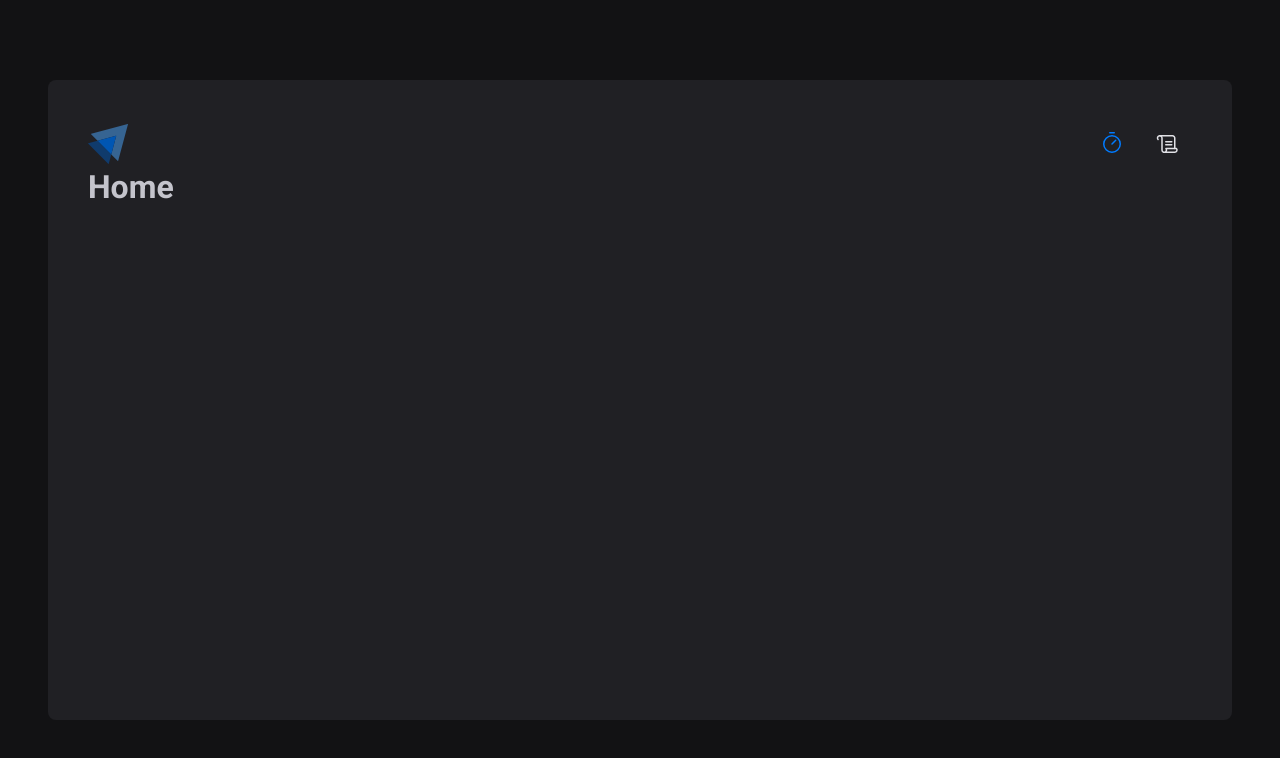
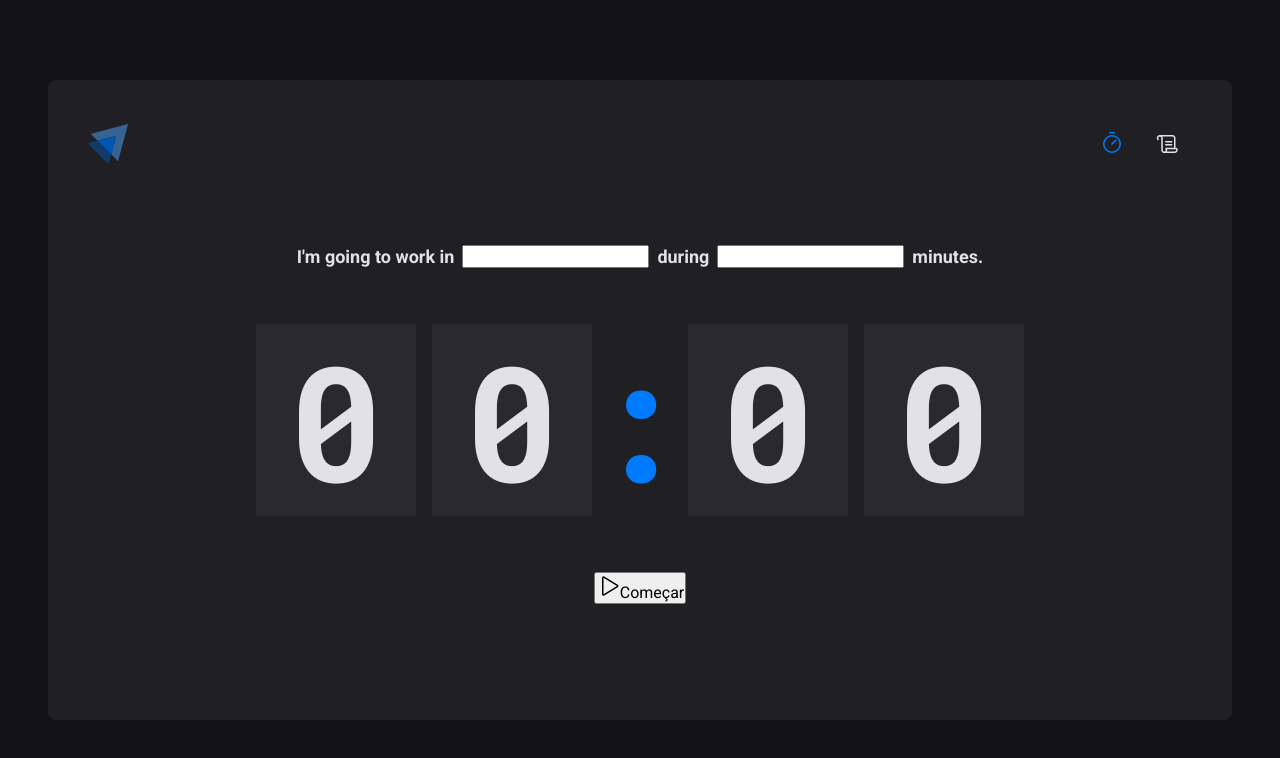
Before and after one commit to FelipeMMoraes/PomoTimer-React, a React (Vite) app: page / in a window 1280 px wide. Shown: the top 758 px of the page. Built offline with nearby package versions, Linux system fonts and the light colour scheme.

Commit message:
feat: HomePage

```diff
--- a/src/pages/Home.tsx
+++ /dev/null
@@ -1,3 +0,0 @@
-export function Home() {
-  return <h1>Home</h1>;
-}
--- /dev/null
+++ b/src/pages/Home/index.tsx
@@ -0,0 +1,38 @@
+import { Play } from "phosphor-react";
+import {
+  CountdownContainer,
+  FormContainer,
+  HomeContainer,
+  Separator,
+} from "./styles";
+
+export function Home() {
+  return (
+    <HomeContainer>
+      <form action="">
+        <FormContainer>
+          <label htmlFor="">I'm going to work in</label>
+          <input id="task" type="text" />
+
+          <label htmlFor="">during</label>
+          <input id="minutesAmount" type="number" />
+
+          <span>minutes.</span>
+        </FormContainer>
+
+        <CountdownContainer>
+          <span>0</span>
+          <span>0</span>
+          <Separator>:</Separator>
+          <span>0</span>
+          <span>0</span>
+        </CountdownContainer>
+
+        <button type="submit">
+          <Play size={24} />
+          Começar
+        </button>
+      </form>
+    </HomeContainer>
+  );
+}
--- /dev/null
+++ b/src/pages/Home/styles.ts
@@ -0,0 +1,54 @@
+import styled from "styled-components";
+
+export const HomeContainer = styled.main`
+  flex: 1;
+
+  display: flex;
+  flex-direction: column;
+  align-items: center;
+  justify-content: center;
+
+  form {
+    display: flex;
+    flex-direction: column;
+    align-items: center;
+    gap: 3.5rem;
+  }
+`;
+
+export const FormContainer = styled.div`
+  width: 100%;
+  display: flex;
+  align-items: center;
+  justify-content: center;
+  gap: 0.5rem;
+  color: ${(props) => props.theme["gray-100"]};
+  font-size: 1.125rem;
+  font-weight: bold;
+  flex-wrap: wrap;
+`;
+
+export const CountdownContainer = styled.div`
+  font-family: "Roboto Mono", monospace;
+  font-size: 10rem;
+  line-height: 8rem;
+  color: ${(props) => props.theme["gray-100"]};
+
+  display: flex;
+  gap: 1rem;
+
+  span {
+    background-color: ${(props) => props.theme["gray-700"]};
+    padding: 2rem;
+  }
+`;
+
+export const Separator = styled.div`
+  padding: 2rem 0;
+  color: ${(props) => props.theme["blue-500"]};
+
+  width: 4rem;
+  overflow: hidden;
+  display: flex;
+  justify-content: center;
+`;
--- a/src/styles/global.ts
+++ b/src/styles/global.ts
@@ -16,6 +16,7 @@
   body {
     background: ${(props) => props.theme["gray-900"]};
     color: ${(props) => props.theme["gray-300"]};
+    -webkit-font-smoothing: antialiased;
   }
 
   body, input, textarea, button {
```
